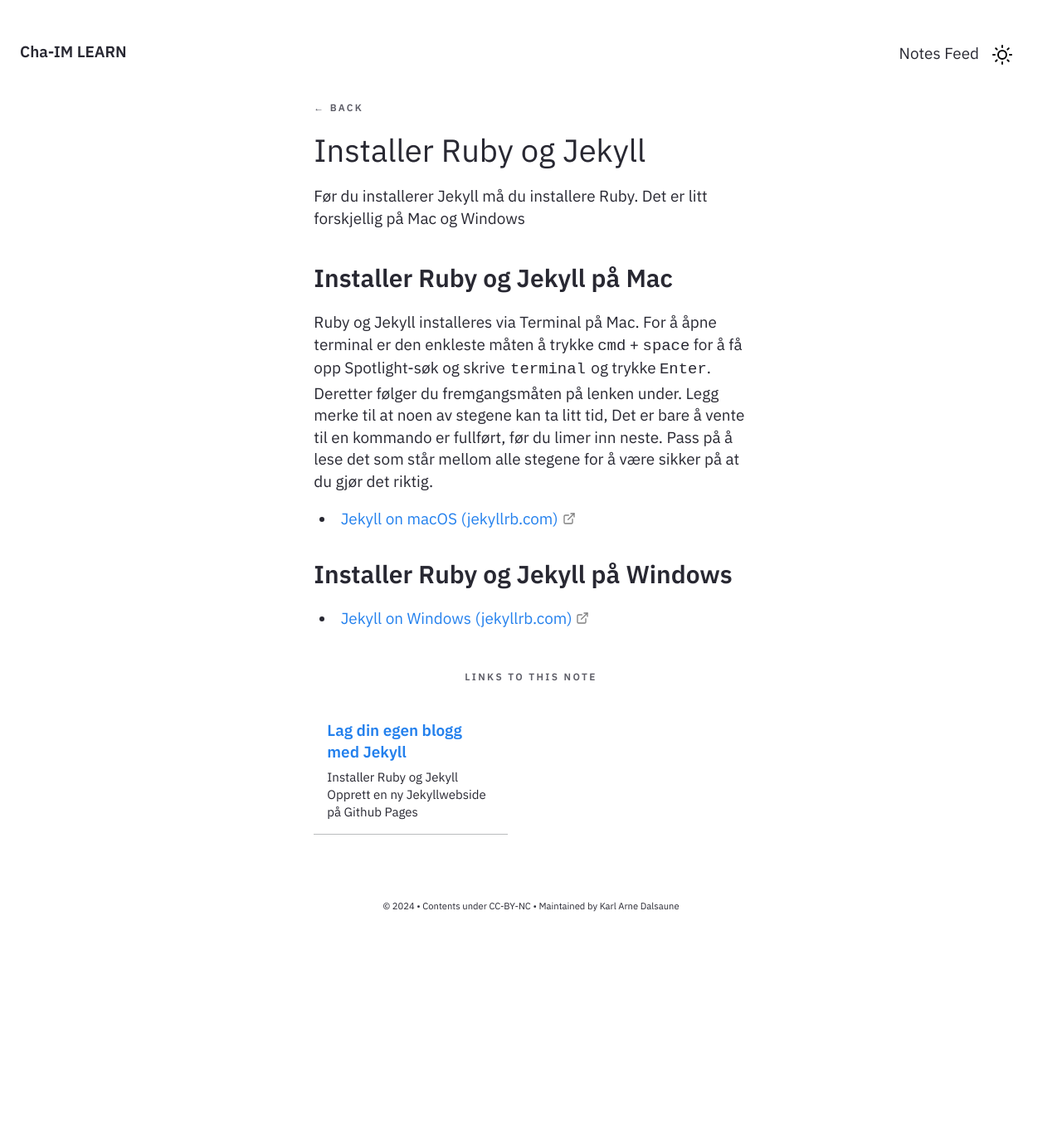
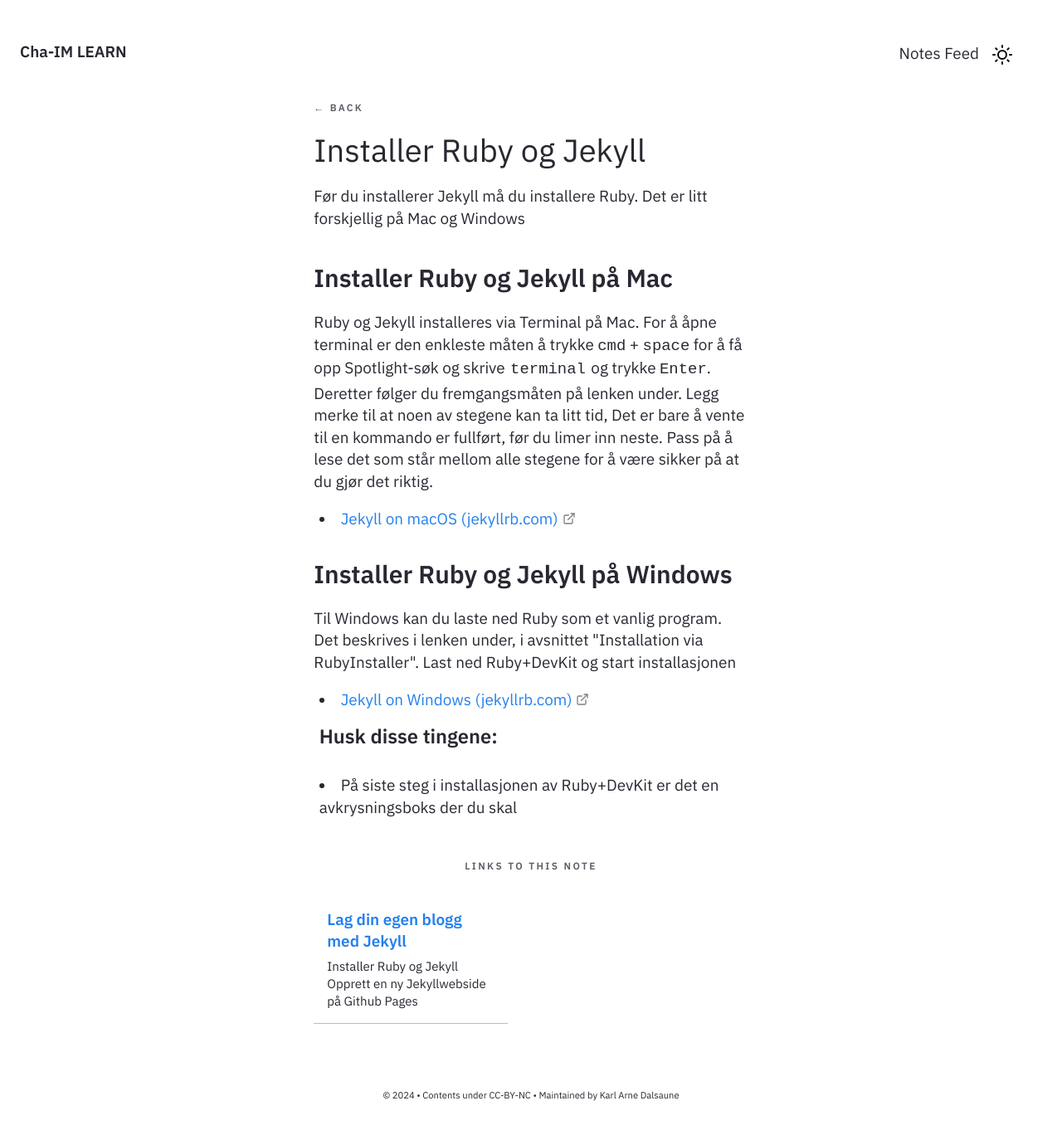
Before and after one commit to Cha-IM/cha-im.github.io, a Jekyll site: the page built from _notes/Public/Utvikling/Jekyll/Installer Ruby og Jekyll.md, in a window 1280 px wide. Shown: the whole page at 83% size. Built offline with Jekyll 4.4.1, drawn with Linux system fonts in a browser that asks for light colours; before the commit the page ends 1141 px from its top, so only the background shows below that.

Commit message:
feat: added images

```diff
--- a/_notes/Public/Utvikling/Jekyll/Installer Ruby og Jekyll.md
+++ b/_notes/Public/Utvikling/Jekyll/Installer Ruby og Jekyll.md
@@ -10,5 +10,7 @@ Ruby og Jekyll installeres via Terminal på Mac. For å åpne terminal er den en
 - [Jekyll on macOS (jekyllrb.com)](https://jekyllrb.com/docs/installation/macos/)
 
 ## Installer Ruby og Jekyll på Windows
-
+Til Windows kan du laste ned Ruby som et vanlig program. Det beskrives i lenken under, i avsnittet "Installation via RubyInstaller". Last ned Ruby+DevKit og start installasjonen
 - [Jekyll on Windows (jekyllrb.com)](https://jekyllrb.com/docs/installation/windows/)
+#### Husk disse tingene:
+* På siste steg i installasjonen av Ruby+DevKit er det en avkrysningsboks der du skal
```
Also changed, not shown: _notes/Public/Utvikling/Firebase/Firebase.md (+0 -1 lines), _notes/Public/Utvikling/Firebase/Organisering av Firebase-kode.md (added, +12 -0 lines), _notes/Public/Utvikling/Firebase/Spørringer i Firebase.md (+1 -1 lines), assets/img/jekyll/ruby-devkit-install-jekyll-bundler.png (added), assets/img/jekyll/ruby-devkit-install-msys2-mingw.png (added), assets/img/jekyll/ruby-devkit-install-ridk-install.png (added), assets/img/jekyll/ruby-devkit-install-ruby-v.png (added), 5 other files.
